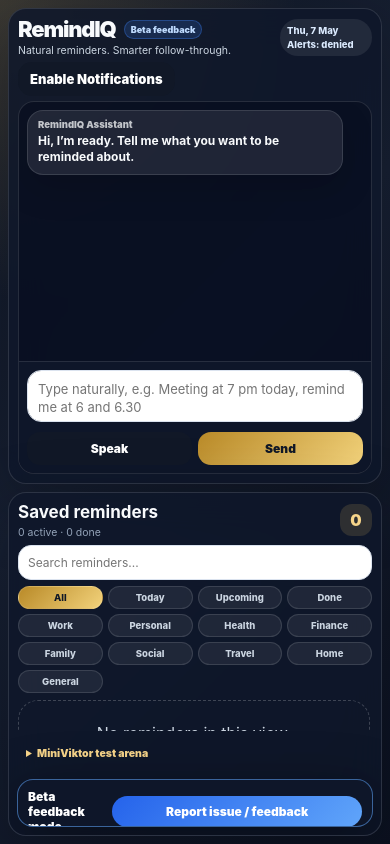
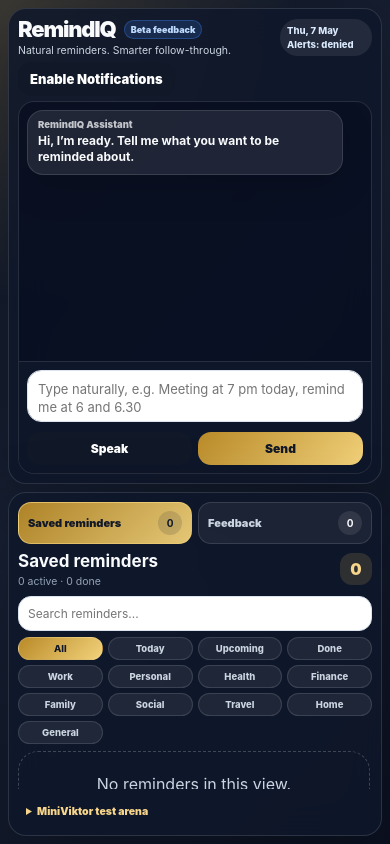
Before and after one commit to VineetAppTest/ReminderManagementSystem, a React (Vite) app: page / in a window 390 px wide. Built offline with nearby package versions, Linux system fonts and the light colour scheme.

Commit message:
Sprint 2H fix saved reminders feedback tabs

```diff
--- a/src/App.css
+++ b/src/App.css
@@ -980,3 +980,149 @@ textarea:focus,
     margin-bottom: 58px;
   }
 }
+
+/* Sprint 2H Fix 3: Saved Reminders + Feedback tabs
+   Feedback is no longer a floating overlay. It shares the right/bottom panel with saved reminders. */
+.side-panel-tabs {
+  display: grid;
+  grid-template-columns: 1fr 1fr;
+  gap: 8px;
+  margin-bottom: 10px;
+}
+
+.side-tab {
+  border: 1px solid rgba(255, 255, 255, 0.12);
+  border-radius: 16px;
+  padding: 10px 12px;
+  background: rgba(255, 255, 255, 0.06);
+  color: #cbd5e1;
+  display: flex;
+  align-items: center;
+  justify-content: space-between;
+  gap: 10px;
+  font-weight: 950;
+}
+
+.side-tab span {
+  font-size: 13px;
+}
+
+.side-tab strong {
+  min-width: 28px;
+  height: 28px;
+  display: grid;
+  place-items: center;
+  border-radius: 999px;
+  background: rgba(255, 255, 255, 0.09);
+  color: #f8fafc;
+  font-size: 12px;
+}
+
+.side-tab.active {
+  background: linear-gradient(135deg, rgba(185, 138, 40, 0.94), rgba(242, 210, 123, 0.94));
+  color: #111827;
+  border-color: rgba(242, 210, 123, 0.7);
+}
+
+.side-tab.active strong {
+  background: rgba(17, 24, 39, 0.14);
+  color: #111827;
+}
+
+.side-panel-body {
+  min-height: 0;
+  flex: 1;
+  display: flex;
+  flex-direction: column;
+  overflow: hidden;
+}
+
+.compact-list-header {
+  margin-bottom: 8px;
+}
+
+.feedback-panel-body {
+  overflow-y: auto;
+  -webkit-overflow-scrolling: touch;
+  padding-right: 2px;
+}
+
+.inline-feedback {
+  margin-top: 0;
+  flex: 1;
+  overflow-y: auto;
+  -webkit-overflow-scrolling: touch;
+}
+
+.inline-feedback .feedback-note {
+  background: #ffffff;
+  color: #0f172a;
+}
+
+.inline-feedback .beta-actions {
+  display: grid;
+  grid-template-columns: 1fr 1fr;
+}
+
+/* Override the old mobile floating feedback emergency style. */
+@media (max-width: 720px) {
+  .side-panel-tabs {
+    gap: 6px;
+    margin-bottom: 7px;
+  }
+
+  .side-tab {
+    border-radius: 13px;
+    padding: 8px 9px;
+  }
+
+  .side-tab span {
+    font-size: 11px;
+  }
+
+  .side-tab strong {
+    min-width: 24px;
+    height: 24px;
+    font-size: 10px;
+  }
+
+  .side-panel-body {
+    min-height: 0;
+  }
+
+  .beta-feedback.inline-feedback,
+  .beta-feedback.inline-feedback[open] {
+    position: static;
+    inset: auto;
+    z-index: auto;
+    max-height: none;
+    margin: 0;
+    overflow-y: auto;
+    padding: 8px;
+    border-radius: 14px;
+    box-shadow: none;
+    background: rgba(15, 23, 42, 0.38);
+  }
+
+  .inline-feedback .beta-grid,
+  .inline-feedback .beta-actions,
+  .inline-feedback .beta-footer {
+    display: grid;
+    grid-template-columns: 1fr;
+    gap: 7px;
+  }
+
+  .inline-feedback textarea.feedback-note {
+    min-height: 78px;
+    max-height: 120px;
+    margin-top: 7px;
+  }
+
+  .inline-feedback button {
+    width: 100%;
+  }
+
+  .test-bank {
+    margin-bottom: 0;
+  }
+}
--- a/src/App.tsx
+++ b/src/App.tsx
@@ -174,6 +174,7 @@ function App() {
   const [issueType, setIssueType] = useState<FeedbackIssueType>("Did not understand");
   const [feedbackComment, setFeedbackComment] = useState("");
   const [feedbackItems, setFeedbackItems] = useState<BetaFeedbackItem[]>([]);
+  const [sidePanel, setSidePanel] = useState<"reminders" | "feedback">("reminders");
 
   const chatEndRef = useRef<HTMLDivElement | null>(null);
 
@@ -795,7 +796,29 @@ function App() {
       </section>
 
       <section className="list-card">
-        <div className="list-header">
+        <div className="side-panel-tabs">
+          <button
+            className={sidePanel === "reminders" ? "side-tab active" : "side-tab"}
+            onClick={() => setSidePanel("reminders")}
+            type="button"
+          >
+            <span>Saved reminders</span>
+            <strong>{filteredReminders.length}</strong>
+          </button>
+
+          <button
+            className={sidePanel === "feedback" ? "side-tab active" : "side-tab"}
+            onClick={() => setSidePanel("feedback")}
+            type="button"
+          >
+            <span>Feedback</span>
+            <strong>{feedbackItems.length}</strong>
+          </button>
+        </div>
+
+        {sidePanel === "reminders" && (
+          <div className="side-panel-body reminders-panel-body">
+            <div className="list-header compact-list-header">
               <div>
                 <h2>Saved reminders</h2>
                 <p>{activeCount} active · {doneCount} done</p>
@@ -874,10 +897,20 @@ function App() {
                 ))
               )}
             </div>
+          </div>
+        )}
 
-        <details className="beta-feedback">
-          <summary>Beta feedback mode</summary>
+        {sidePanel === "feedback" && (
+          <div className="side-panel-body feedback-panel-body">
+            <div className="list-header compact-list-header">
+              <div>
+                <h2>Feedback</h2>
+                <p>Report issues during beta testing</p>
+              </div>
+              <span>{feedbackItems.length}</span>
+            </div>
 
+            <div className="beta-feedback inline-feedback">
               <div className="beta-grid">
                 <label>
                   <span>Tester ID</span>
@@ -934,7 +967,9 @@ function App() {
               <p className="brain-hint">
                 Feedback is stored on this device only. Export JSON/CSV before clearing browser data or sharing results.
               </p>
-        </details>
+            </div>
+          </div>
+        )}
 
         <details className="test-bank">
           <summary>MiniViktor test arena</summary>
```
Also changed, not shown: README.txt. Lines whose indentation alone changed are shown as unchanged.
